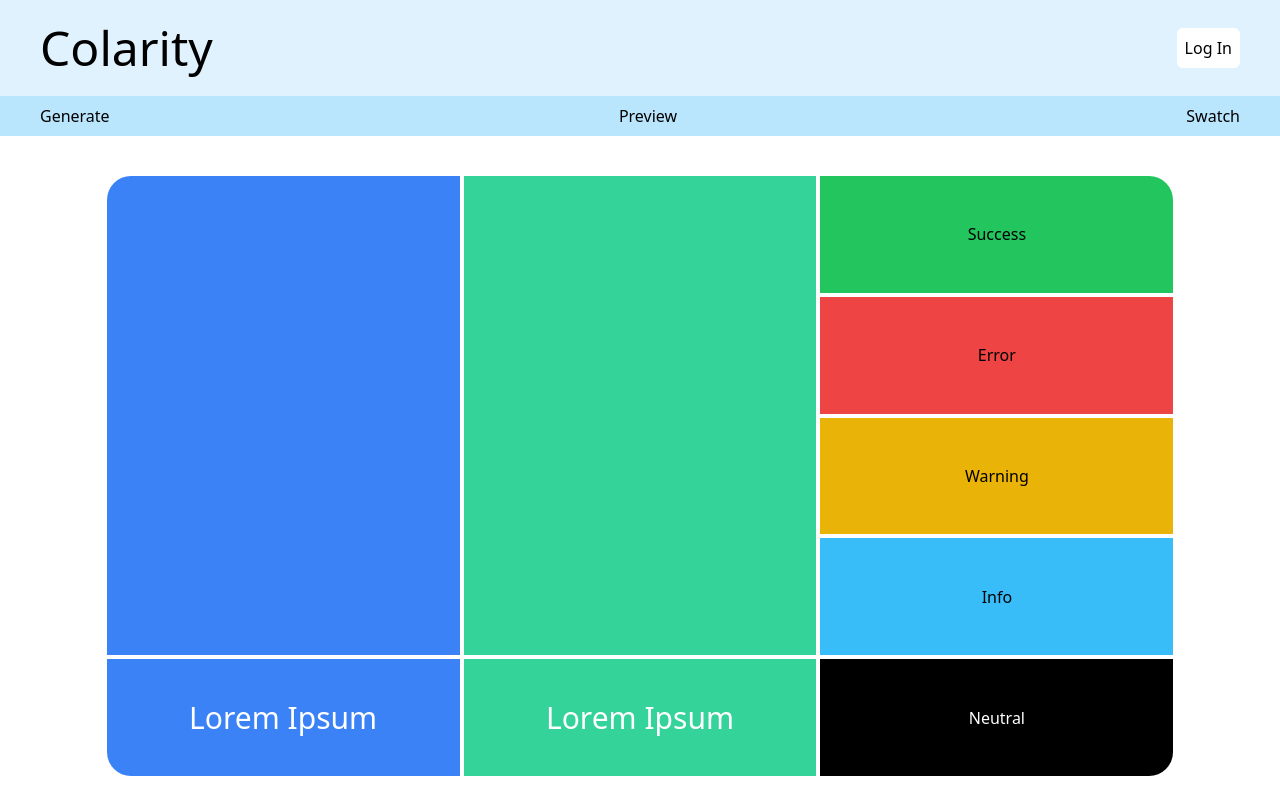
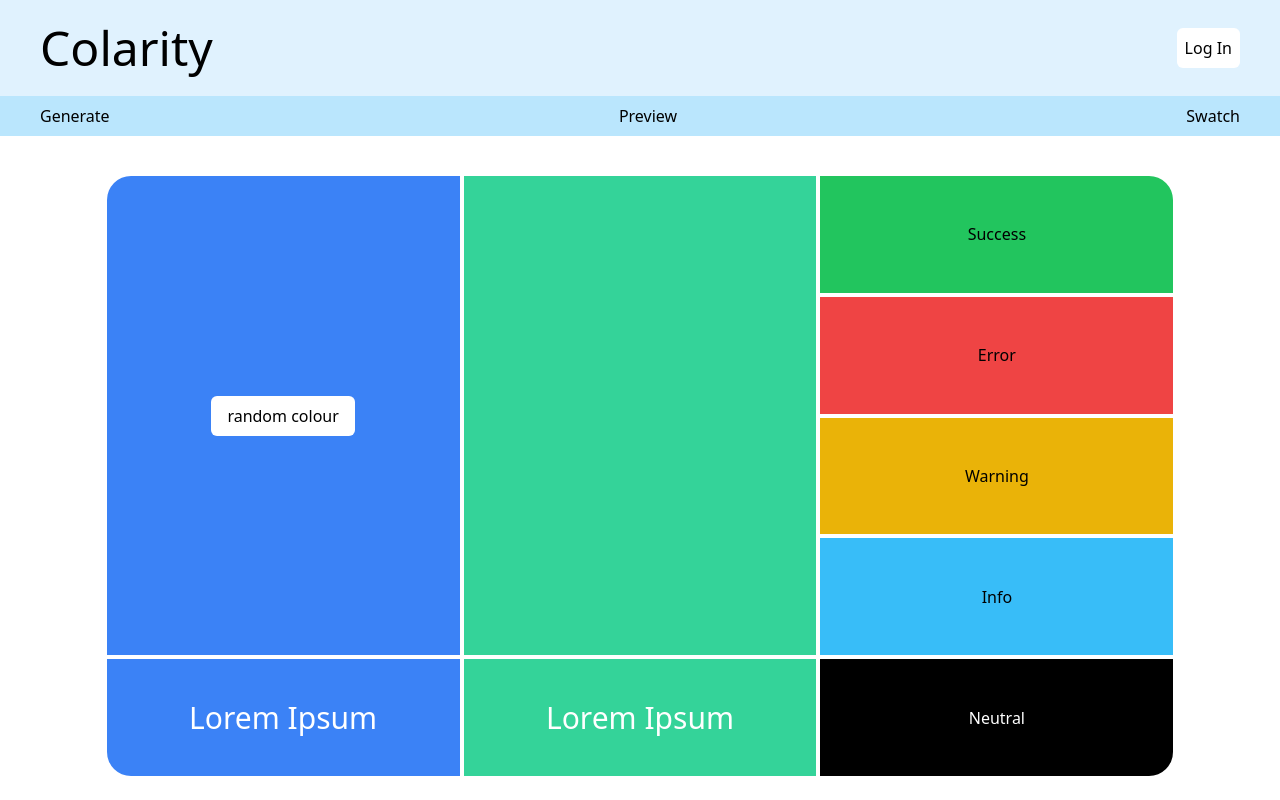
Before and after one commit to viatora/colarity, a Next.js app: page /generator in a window 1280 px wide. Built offline with nearby package versions, Linux system fonts and the light colour scheme.

Commit message:
feat: add button for later

```diff
--- a/src/components/ColourGrid/ColourBlock/ColourBlock.tsx
+++ b/src/components/ColourGrid/ColourBlock/ColourBlock.tsx
@@ -6,6 +6,7 @@ interface ColourBlockProps {
   colour: string;
   semanticName: string | undefined;
   contrastColour: string | undefined;
+  isPrimary: boolean | undefined;
   index: number;
 }
 
@@ -16,6 +17,7 @@ export default function ColourBlock({
   semanticName,
   contrastColour,
   index,
+  isPrimary,
 }: ColourBlockProps) {
   return (
     <div
@@ -31,6 +33,11 @@ export default function ColourBlock({
       // "Since bg-[${colour}] syntax doesn’t dynamically support arbitrary hex codes, use style for true dynamic values"
       style={{ backgroundColor: colour }}
     >
+      {isPrimary ? (
+        <button className="bg-white p-2 px-4 rounded-md hover:bg-slate-200">
+          random colour
+        </button>
+      ) : undefined}
       {semanticName ? (
         <p className={clsx({ "text-white": semanticName === "Neutral" })}>
           {semanticName}
--- a/src/components/ColourGrid/ColourGrid.tsx
+++ b/src/components/ColourGrid/ColourGrid.tsx
@@ -1,3 +1,4 @@
+import { isPrimitive } from "util";
 import ColourBlock from "./ColourBlock/ColourBlock";
 
 export default function ColourGrid() {
@@ -12,7 +13,7 @@ export default function ColourGrid() {
   const contrastColour = "white";
 
   const myColours = [
-    { colour: primaryColour, isLarge: true },
+    { colour: primaryColour, isLarge: true, isPrimary: true },
     { colour: secondaryColour, isLarge: true },
     { colour: successColour, semanticName: "Success" },
     { colour: errorColour, semanticName: "Error" },
@@ -36,6 +37,7 @@ export default function ColourGrid() {
               isContrastBlock={colour.isContrastBlock}
               contrastColour={contrastColour}
               index={index}
+              isPrimary={colour.isPrimary}
             />
           );
         })}
```
